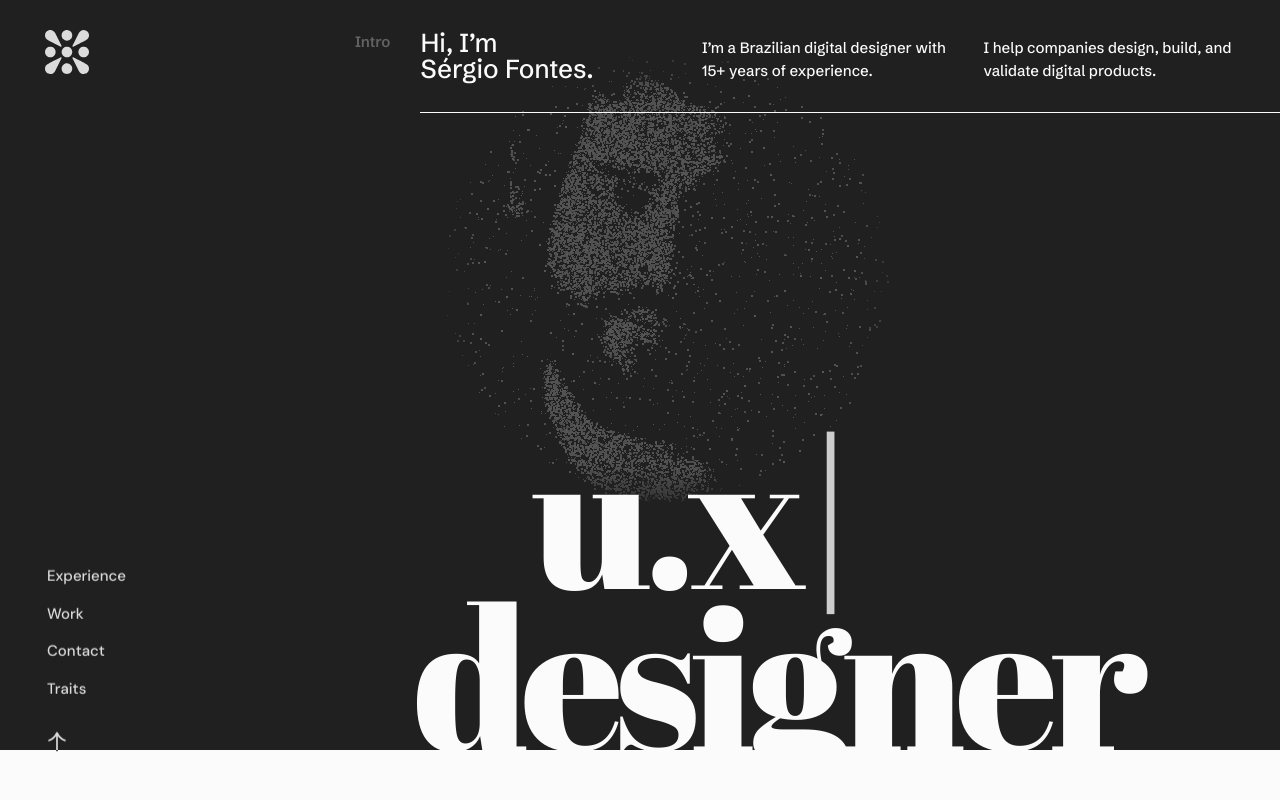
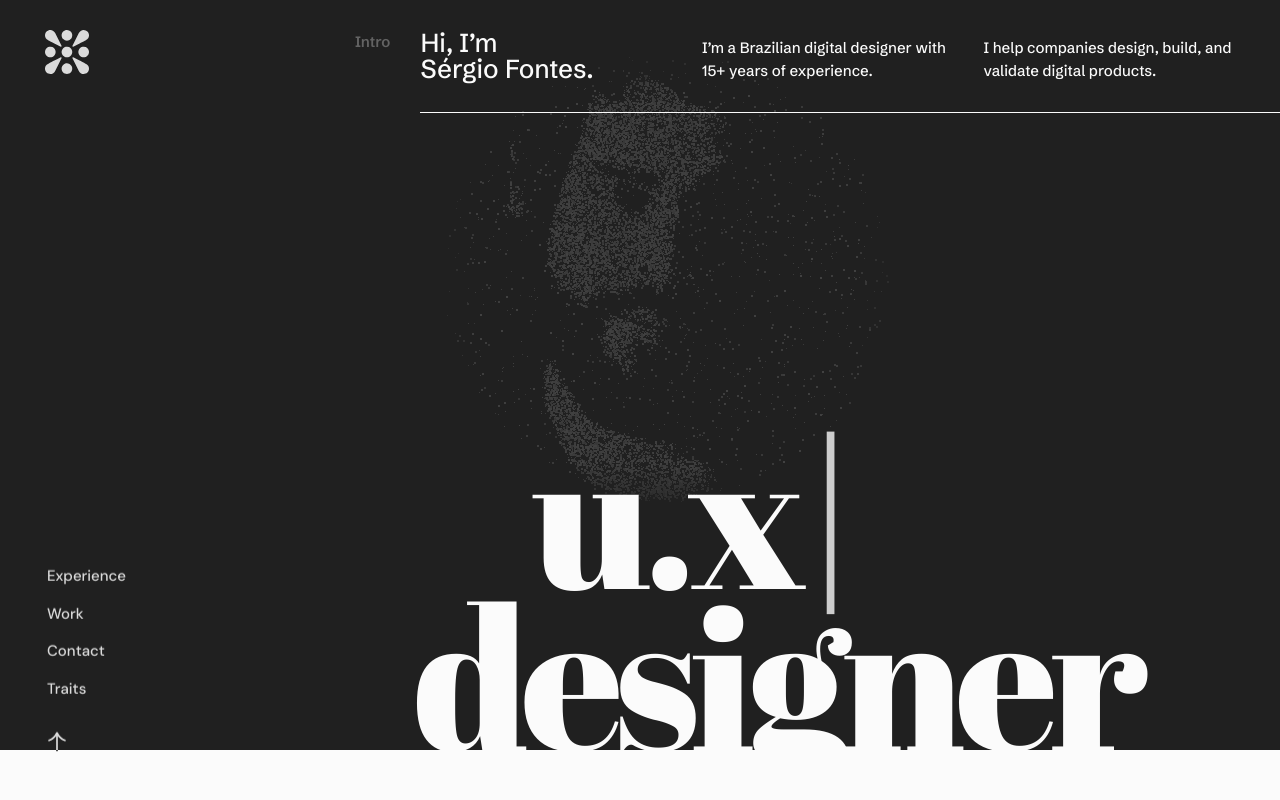
Before and after one commit to sergiofontes/fontes.cc, a Next.js app: page / in a window 1280 px wide. Shown: the top 800 px of the page. Built offline with nearby package versions, Linux system fonts and the light colour scheme.

Commit message:
Finishing touches

```diff
--- a/components/dust/dust.js
+++ b/components/dust/dust.js
@@ -21,7 +21,7 @@ const CONFIG = {
   colorHex: "#ffffff", // grain tint (white tint × brightness ⇒ grey on the dark cover)
   baseGray: 86, // brightness floor (0–255)
   lumInfluence: 0, // extra brightness pulled from the source luminance
-  alphaBase: 205, // opacity floor (0–255)
+  alphaBase: 105, // opacity floor (0–255)
   alphaJitter: 53, // random opacity added per grain
   grainSize: 1, // base grain side in backing px (+0/1 per grain)
   count: 12000,
@@ -43,7 +43,14 @@ const MAX_SIDE = 760; // cap the larger backing dimension
 // the image on load, a click scatters them, then a spring pulls each grain home. A
 // static next/image underneath is the fallback (reduced motion, or until first
 // paint), so there is no flash and no CLS.
-export default function Dust({ src, width, height, sizes = "", alt = "", classes = "" }) {
+export default function Dust({
+  src,
+  width,
+  height,
+  sizes = "",
+  alt = "",
+  classes = "",
+}) {
   const canvasRef = useRef(null);
 
   useEffect(() => {
@@ -213,8 +220,10 @@ export default function Dust({ src, width, height, sizes = "", alt = "", classes
       const damp = CONFIG.damping;
       const idle = dim * 0.0005; // faint drift so resting dust stays alive
       for (let i = 0; i < count; i += 1) {
-        vx[i] = (vx[i] + (hx[i] - x[i]) * k + (Math.random() - 0.5) * idle) * damp;
-        vy[i] = (vy[i] + (hy[i] - y[i]) * k + (Math.random() - 0.5) * idle) * damp;
+        vx[i] =
+          (vx[i] + (hx[i] - x[i]) * k + (Math.random() - 0.5) * idle) * damp;
+        vy[i] =
+          (vy[i] + (hy[i] - y[i]) * k + (Math.random() - 0.5) * idle) * damp;
         x[i] += vx[i];
         y[i] += vy[i];
       }
@@ -309,13 +318,13 @@ export default function Dust({ src, width, height, sizes = "", alt = "", classes
       const rect = canvas.getBoundingClientRect();
       scatterAt(
         ((event.clientX - rect.left) / rect.width) * cw,
-        ((event.clientY - rect.top) / rect.height) * ch
+        ((event.clientY - rect.top) / rect.height) * ch,
       );
     };
 
     const intersection = new IntersectionObserver(
       ([entry]) => (entry.isIntersecting ? play() : pause()),
-      { threshold: 0 }
+      { threshold: 0 },
     );
     const resize = new ResizeObserver(onResize);
 
--- a/components/work/work.scss
+++ b/components/work/work.scss
@@ -52,7 +52,7 @@
   position: sticky;
   top: calc(var(--logo-size) + var(--gap) + 1rem);
   grid-row: 1;
-  margin: 0;
+  margin: -.75rem 0 0;
 
   @include media(">tablet") {
     top: 1rem;
```
